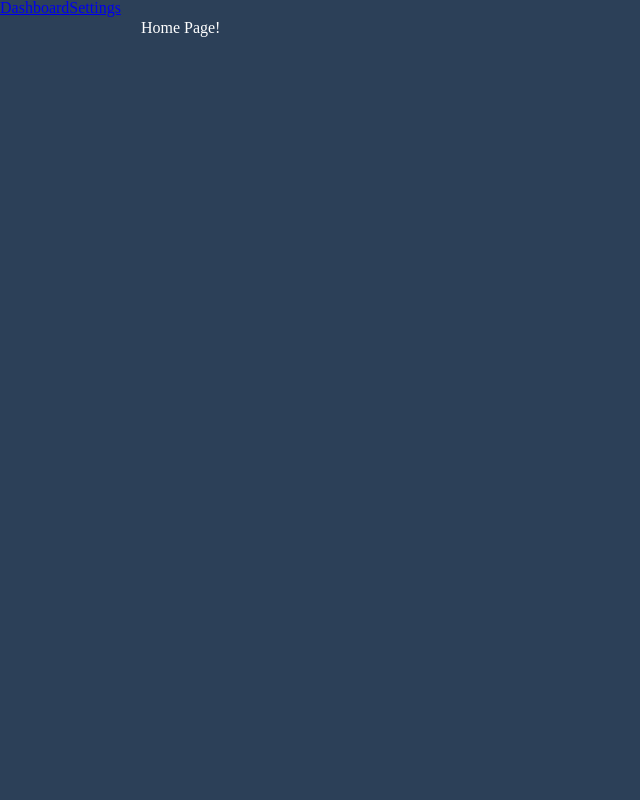
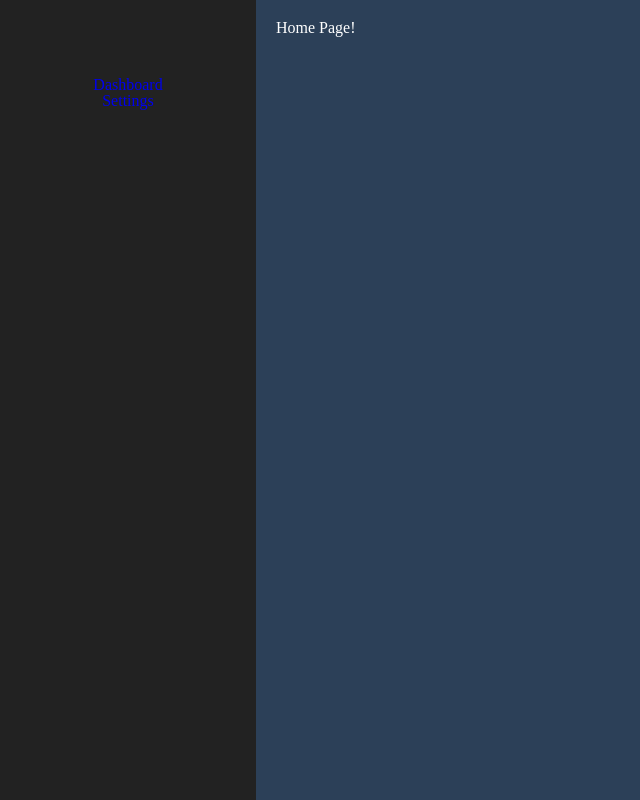
Before and after one commit to Synnux/tasklist, a React app: page /#/ in a window 1280 px wide. Shown: the whole page, without its empty margins (0-640 px from the left). Built offline with nearby package versions, Linux system fonts and the light colour scheme.

Commit message:
Added styling to global nav components to reflect design

```diff
--- a/src/styled/global/globalNavStyled.js
+++ b/src/styled/global/globalNavStyled.js
@@ -2,7 +2,13 @@ import styled from 'styled-components';
 
 // Styled Component
 const GlobalNavStyled = styled.nav`
-  display: block;
+  display: flex;
+  justify-content: flex-start;
+  align-items: center;
+  flex-flow: column;
+    a {
+      text-decoration: none;
+    }
 `;
 
 export default GlobalNavStyled;
--- a/src/styled/global/headerStyled.js
+++ b/src/styled/global/headerStyled.js
@@ -3,6 +3,8 @@ import styled from 'styled-components';
 // Styled Component
 const HeaderStyled = styled.header`
   display: block;
+  min-width: 20vw;
+  background-color: #222;
 `;
 
 export default HeaderStyled;
--- a/src/styled/global/logoStyled.js
+++ b/src/styled/global/logoStyled.js
@@ -4,6 +4,7 @@ import styled from 'styled-components';
 const LogoStyled = styled.h1`
   color: transparent;
   overflow: hidden;
+  height: 6vw;
 `;
 
 export default LogoStyled;
```
